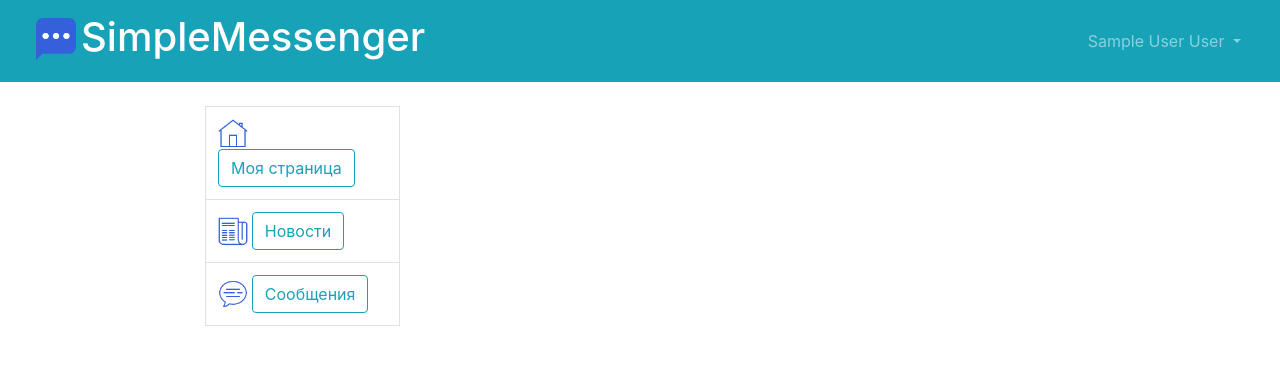
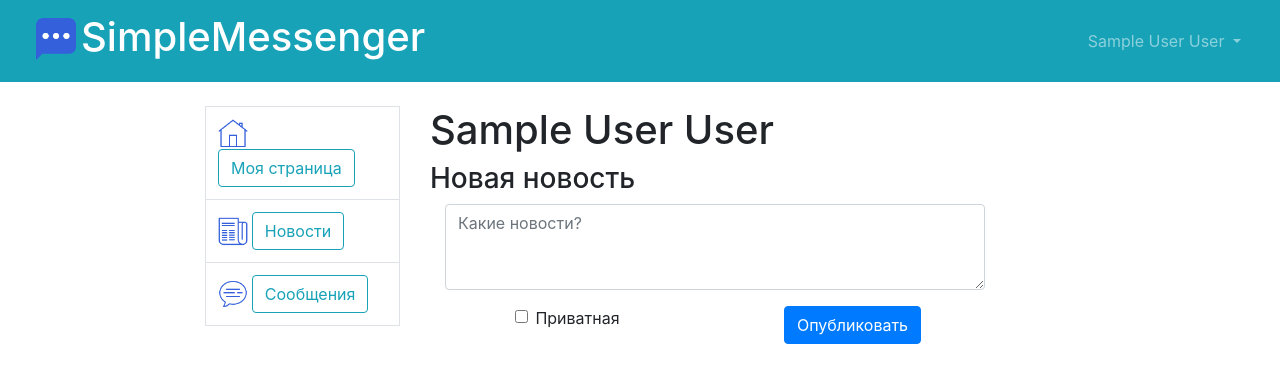
Before and after one commit to plov-cyber/SimpleMessenger, a Flask app: page /profile in a window 1280 px wide. Shown: the top 383 px of the page. Run offline with Flask 2, Linux system fonts and the light colour scheme; a user stored in the database is signed in; tables that the repository leaves empty hold one stand-in row (values such as "Sample post"); lists and menus that the app fills with data are empty; some libraries are stand-ins or nearby versions.

Commit message:
Частично написал html страницу для профиля и обработчик с возможностью добавлять новости. Написал форму для добавления новостей.

```diff
--- a/data/news.py
+++ b/data/news.py
@@ -14,7 +14,6 @@ class News(SqlAlchemyBase, SerializerMixin):
 
     id = sqlalchemy.Column(sqlalchemy.Integer,
                            primary_key=True, autoincrement=True, index=True)
-    title = sqlalchemy.Column(sqlalchemy.String, nullable=True)
     content = sqlalchemy.Column(sqlalchemy.String, nullable=True)
     created_date = sqlalchemy.Column(sqlalchemy.DateTime,
                                      default=datetime.datetime.now)
--- a/forms/loginform.py
+++ b/forms/loginform.py
@@ -4,7 +4,7 @@ from wtforms.validators import DataRequired
 
 
 class LoginForm(FlaskForm):
-    login = StringField('Логин', validators=[DataRequired()])
-    password = PasswordField('Пароль', validators=[DataRequired()])
+    login = StringField('Логин', validators=[DataRequired(message='Обязательное поле')])
+    password = PasswordField('Пароль', validators=[DataRequired(message='Обязательное поле')])
     remember_me = BooleanField('Запомнить это устройство')
     submit = SubmitField('Войти')
--- /dev/null
+++ b/forms/newsform.py
@@ -0,0 +1,9 @@
+from flask_wtf import FlaskForm
+from wtforms import SubmitField, BooleanField, TextAreaField
+from wtforms.validators import DataRequired
+
+
+class NewsForm(FlaskForm):
+    content = TextAreaField('Какие новости?', validators=[DataRequired(message='Обязательное поле')])
+    is_private = BooleanField('Приватная')
+    submit = SubmitField('Опубликовать')
--- a/resources/news_resource.py
+++ b/resources/news_resource.py
@@ -7,7 +7,6 @@ from data.news import News
 
 # Парсер аргументов
 parser = reqparse.RequestParser()
-parser.add_argument('title', required=True)
 parser.add_argument('content', required=True)
 parser.add_argument('is_private', type=bool, required=True)
 parser.add_argument('user_id', type=int, required=True)
@@ -31,7 +30,7 @@ class NewsResource(Resource):
         abort_if_news_not_found(news_id)
         session = db_session.create_session()
         news = session.query(News).get(news_id)
-        return jsonify({'news': news.to_dict(only=['title', 'content', 'is_private', 'user_id'])})
+        return jsonify({'news': news.to_dict(only=['content', 'is_private', 'user_id'])})
 
     def delete(self, news_id):
         """Удалить новость"""
@@ -52,7 +51,7 @@ class NewsListResource(Resource):
 
         session = db_session.create_session()
         news = session.query(News).all()
-        return jsonify({'news': [item.to_dict(only=['title', 'content', 'is_private', 'user_id']) for item in news]})
+        return jsonify({'news': [item.to_dict(only=['content', 'is_private', 'user_id']) for item in news]})
 
     def post(self):
         """Добавить новую новость"""
@@ -61,7 +60,6 @@ class NewsListResource(Resource):
         session = db_session.create_session()
         # noinspection PyArgumentList
         news = News(
-            title=args['title'],
             content=args['content'],
             user_id=args['user_id'],
             is_private=args['is_private']
--- a/server.py
+++ b/server.py
@@ -5,10 +5,12 @@ import os
 import requests
 from flask import Flask, render_template
 from flask_login import LoginManager, login_user, current_user, logout_user, login_required
+from flask_ngrok import run_with_ngrok
 from flask_restful import Api
 from werkzeug.utils import redirect
 from forms.loginform import LoginForm
 from data import db_session
+from forms.newsform import NewsForm
 from forms.regform import RegisterForm
 from resources.news_resource import NewsResource, NewsListResource
 from data.users import User
@@ -18,6 +20,7 @@ from resources.messages_resource import MessagesResource, MessagesListResource
 
 # Создание приложения, API и менеджера авторизации
 app = Flask(__name__)
+# run_with_ngrok(app)
 app.config['SECRET_KEY'] = 'yandexlyceum_secret_key'
 api = Api(app)
 login_manager = LoginManager()
@@ -26,14 +29,14 @@ login_manager.init_app(app)
 
 @login_manager.user_loader
 def load_user(user_id):
-    """Менеджер авторизации"""
+    """Менеджер авторизации."""
     session = db_session.create_session()
     return session.query(User).get(user_id)
 
 
 def main():
     """Главная функция. Устанавливает соединение с базой данных.
-    Подсоединяет ресурсы. Запускает приложение"""
+    Подсоединяет ресурсы. Запускает приложение."""
     db_session.global_init('db/data.sqlite')
 
     api.add_resource(UsersResource, '/users/<int:user_id>')
@@ -51,25 +54,31 @@ def main():
 
 @app.errorhandler(404)
 def not_found(error):
-    """Отлавливает ошибку 404. Возвращает страницу с сообщением об ошибке."""
+    """Отлавливает ошибку 404 Not Found. Возвращает страницу с сообщением об ошибке."""
     return render_template('error.html', error=str(error).split(': ')), 404
 
 
 @app.errorhandler(500)
 def bad_request(error):
-    """Отлавливает ошибку 500. Возвращает страницу с сообщением об ошибке."""
+    """Отлавливает ошибку 500 Bad Request. Возвращает страницу с сообщением об ошибке."""
     return render_template('error.html', error=str(error).split(': ')), 500
+
+
+@app.errorhandler(401)
+def unauthorized(error):
+    """Отлавливает ошибку 401 Unauthorized. Перенаправляет пользователя на страницу для входа."""
+    return redirect('/login')
 
 
 @app.route('/')
 def index():
-    if current_user.is_authenticated:
-        return redirect('/news')
-    return redirect('/register')
+    """Перенаправляет пользователя на страницу с новостями, либо на страницу входа."""
+    return redirect('/news')
 
 
 @app.route('/register', methods=['GET', 'POST'])
 def register():
+    """Страница регистрации пользователя."""
     form = RegisterForm()
     if form.validate_on_submit():
         if form.password.data != form.password_again.data:
@@ -92,6 +101,7 @@ def register():
 
 @app.route('/login', methods=['GET', 'POST'])
 def login():
+    """Страница входа в аккаунт пользователя."""
     if current_user.is_authenticated:
         return redirect('/logout')
     form = LoginForm()
@@ -108,24 +118,50 @@ def login():
 
 
 @app.route('/logout')
+@login_required
 def logout():
-    if current_user.is_authenticated:
-        logout_user()
+    """Страница для выхода пользователя."""
+    logout_user()
     return redirect('/login')
 
 
-@app.route('/news')
-def news():
-    if not current_user.is_authenticated:
-        return redirect('/login')
-    return render_template('news.html', user=current_user, title='Новости')
+@app.route('/profile', methods=['GET', 'POST'])
+@login_required
+def profile():
+    """Страница профиля пользователя."""
+    form = NewsForm()
+    if form.validate_on_submit():
+        res = requests.post('http://127.0.0.1:5000/news', json={
+            'content': form.content.data,
+            'is_private': form.is_private.data,
+            'user_id': current_user.id
+        }).json()
+        if 'message' in res:
+            return render_template('profile.html', title=f'{current_user.name} {current_user.surname}', form=form,
+                                   message=res['message'])
+        return redirect('/profile')
+    return render_template('profile.html', title=f'{current_user.name} {current_user.surname}', form=form)
 
 
-@app.route('/profile')
-def profile():
-    if not current_user.is_authenticated:
-        return redirect('/login')
-    return render_template('profile.html', user=current_user, title='Профиль')
+@app.route('/edit_profile')
+@login_required
+def edit_profile():
+    """Страница редактирования профиля пользователя."""
+    return render_template('profile_edit.html', title='Редактирование профиля')
+
+
+@app.route('/news')
+@login_required
+def news():
+    """Страница с новостями других пользователей."""
+    return render_template('news.html', title='Новости')
+
+
+@app.route('/messages')
+@login_required
+def messages():
+    """Страница пользователя с диалогами."""
+    return render_template('base.html', title='Диалоги')
 
 
 if __name__ == '__main__':
--- a/templates/base.html
+++ b/templates/base.html
@@ -27,6 +27,7 @@
                     </a>
                     <div class="dropdown-menu dropdown-menu-right" aria-labelledby="navbarDropdown">
                         <a class="dropdown-item" href="/profile">Профиль</a>
+                        <a class="dropdown-item" href="/edit_profile">Редактировать</a>
                         <div class="dropdown-divider"></div>
                         <a class="dropdown-item" href="/logout">Выйти</a>
                     </div>
--- a/templates/profile.html
+++ b/templates/profile.html
@@ -1 +1,47 @@
 {% extends "base.html" %}
+
+{% block content %}
+<div class="container-fluid">
+    <div class="row">
+        <h1 align="center">{{ current_user.name }} {{ current_user.surname }}</h1>
+    </div>
+    <div class="row">
+
+    </div>
+    <div class="row">
+        <h3>Новая новость</h3>
+    </div>
+    <div class="row">
+        <div class="col-12">
+            <form method="post" novalidate>
+                {{ form.hidden_tag() }}
+                {{ form.csrf_token }}
+                <div class="form-row">
+                    <div class="form-group col-12">
+                        {{ form.content(class="form-control", placeholder="Какие новости?", rows="3") }}
+                    </div>
+                </div>
+                <div class="form-row">
+                    <br>
+                    <div class="form-group col-6 form-check" align="center">
+                        {{ form.is_private(type="checkbox", class="form-check-input") }}
+                        <label class="form-check-label">
+                            {{ form.is_private.label }}
+                        </label>
+                    </div>
+
+                    <div class="form-group col-6" align="center">
+                        {{ form.submit(type="submit", class="btn btn-primary") }}
+                    </div>
+                </div>
+
+                <div class="form-row">
+                    {% if message %}
+                    <div class="row alert alert-danger">{{ message }}</div>
+                    {% endif %}
+                </div>
+            </form>
+        </div>
+    </div>
+</div>
+{% endblock %}
--- /dev/null
+++ b/templates/profile_edit.html
@@ -0,0 +1 @@
+{% extends "base.html" %}
```
Also changed, not shown: forms/regform.py (+6 -6 lines), templates/login.html (+8 -5 lines).
